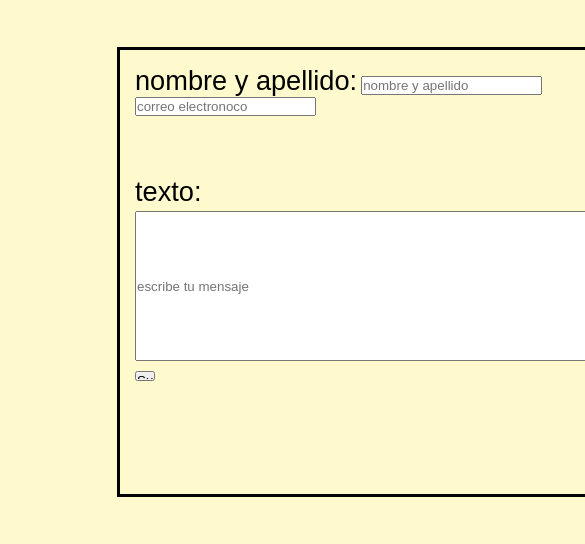
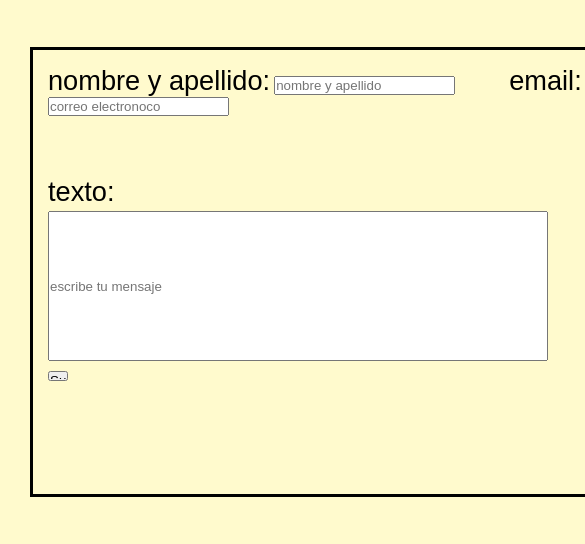
Before and after one commit to lucaaufgang/PreentregaCoderAufgang, a website: page pages/contacto.html in a window 390 px wide. Shown: the part 293-837 px from the top of the page, 585 px wide, since content can reach past the window. Drawn offline with Linux system fonts and the light colour scheme.

Commit message:
preentrega AUFGANG

```diff
--- a/scss/_form.scss
+++ b/scss/_form.scss
@@ -42,7 +42,7 @@ margin-top: 20px;
         height: 800px;
         border: solid;
         border-color: black;
-        margin-left: 30%;
+        margin-left: 60px;
         margin-top: 75px;
         margin-bottom: 76px;
         padding: 20px;
@@ -80,7 +80,7 @@ margin-top: 20px;
         height: 450px;
         border: solid;
         border-color: black;
-        margin-left: 30%;
+        margin-left: 30px;
         margin-top: 50px;
         margin-bottom: 50px;
         padding: 15px;
```
Also changed, not shown: css/preentrega1.css.
